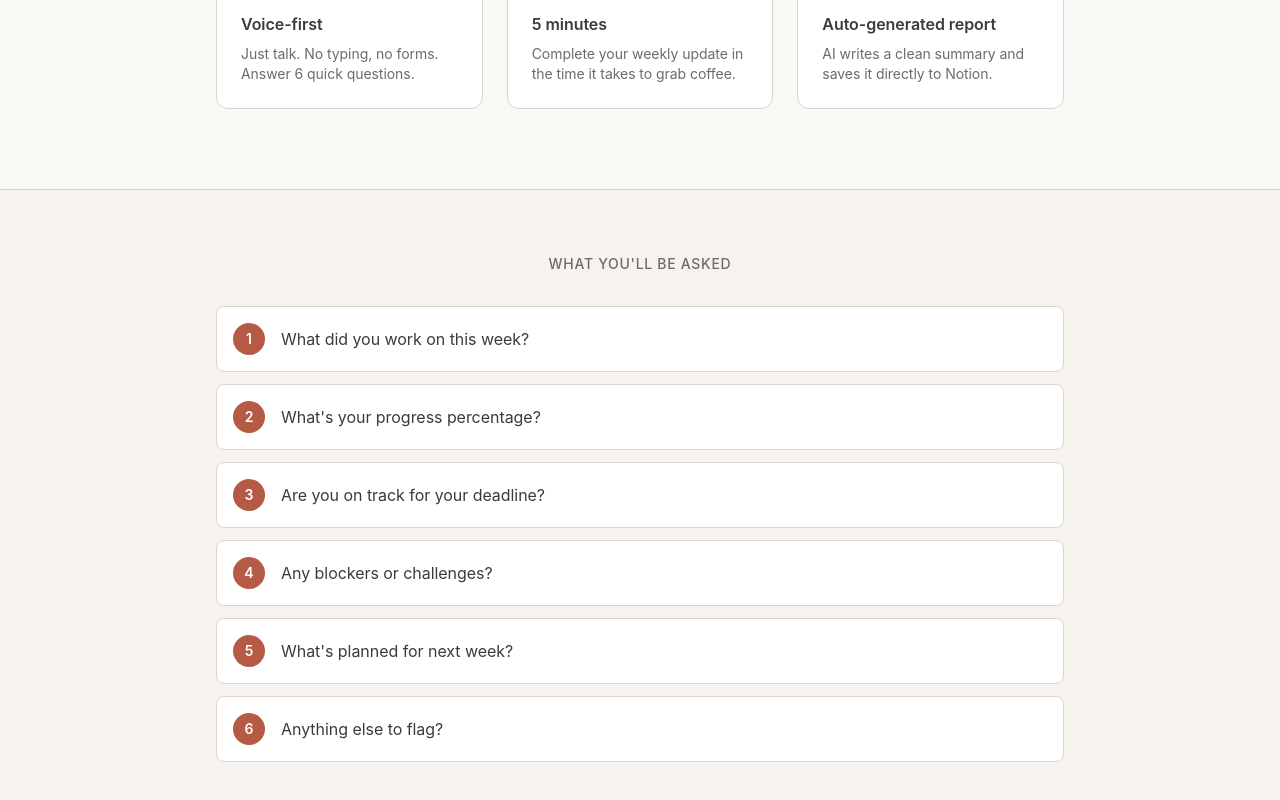
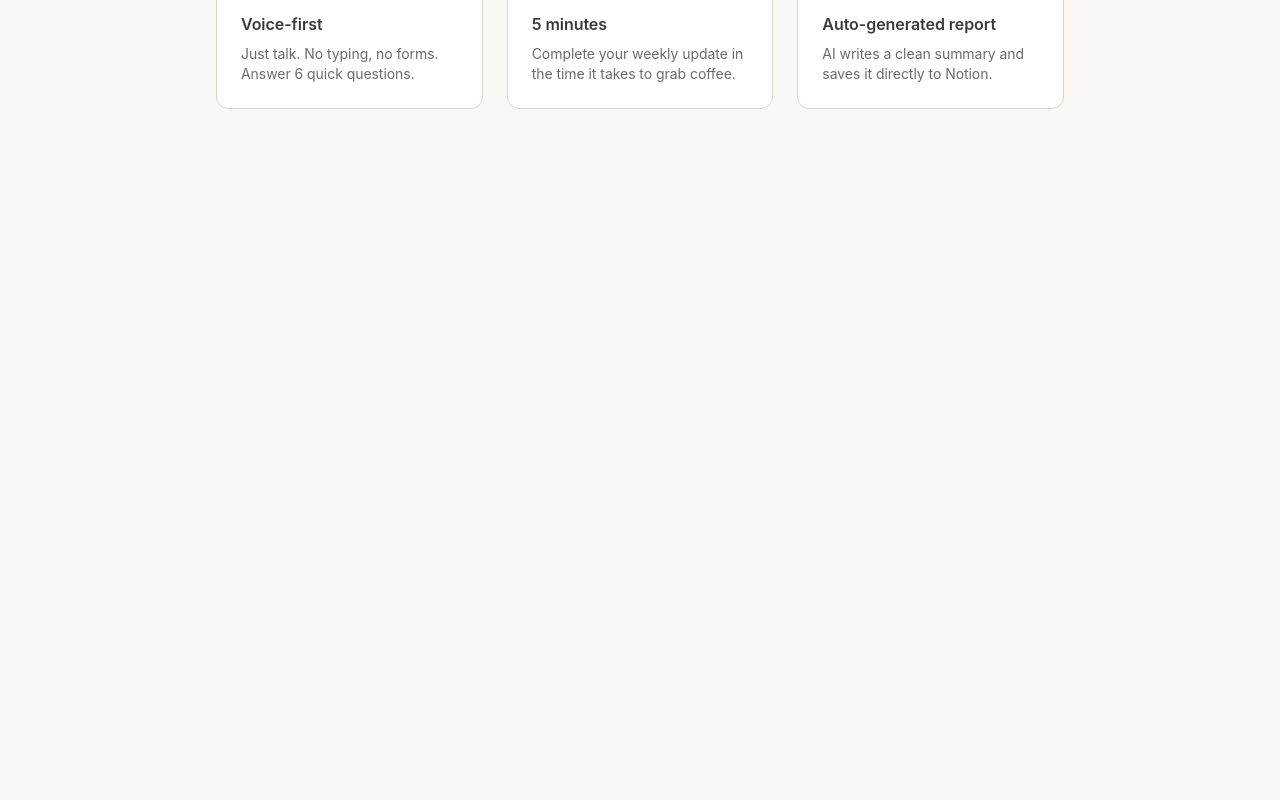
Before and after one commit to chrismlittle123/brief, a Next.js app in the folder packages/frontend/: page / in a window 1280 px wide. Shown: the part 616-1416 px from the top of the page. After the commit the page ends 805 px from the top, so only its background shows below. Built offline with nearby package versions, Linux system fonts and the light colour scheme.

Commit message:
Remove questions preview section from homepage

```diff
--- a/packages/frontend/src/app/page.tsx
+++ b/packages/frontend/src/app/page.tsx
@@ -67,27 +67,6 @@ export default function HomePage() {
         </div>
       </section>
 
-      {/* Preview of questions */}
-      <section className="border-t border-border bg-muted/30">
-        <div className="mx-auto max-w-4xl px-6 py-16">
-          <h3 className="text-center text-sm font-medium uppercase tracking-wider text-muted-foreground">
-            What you&apos;ll be asked
-          </h3>
-          <div className="mt-8 space-y-3">
-            {QUESTIONS.map((q, i) => (
-              <div
-                key={i}
-                className="flex items-center gap-4 rounded-lg border border-border bg-card p-4"
-              >
-                <span className="flex h-8 w-8 shrink-0 items-center justify-center rounded-full bg-primary text-sm font-semibold text-primary-foreground">
-                  {i + 1}
-                </span>
-                <span className="text-foreground">{q}</span>
-              </div>
-            ))}
-          </div>
-        </div>
-      </section>
     </main>
   );
 }
@@ -111,12 +90,3 @@ function FeatureCard({
     </div>
   );
 }
-
-const QUESTIONS = [
-  "What did you work on this week?",
-  "What's your progress percentage?",
-  "Are you on track for your deadline?",
-  "Any blockers or challenges?",
-  "What's planned for next week?",
-  "Anything else to flag?",
-];
```
